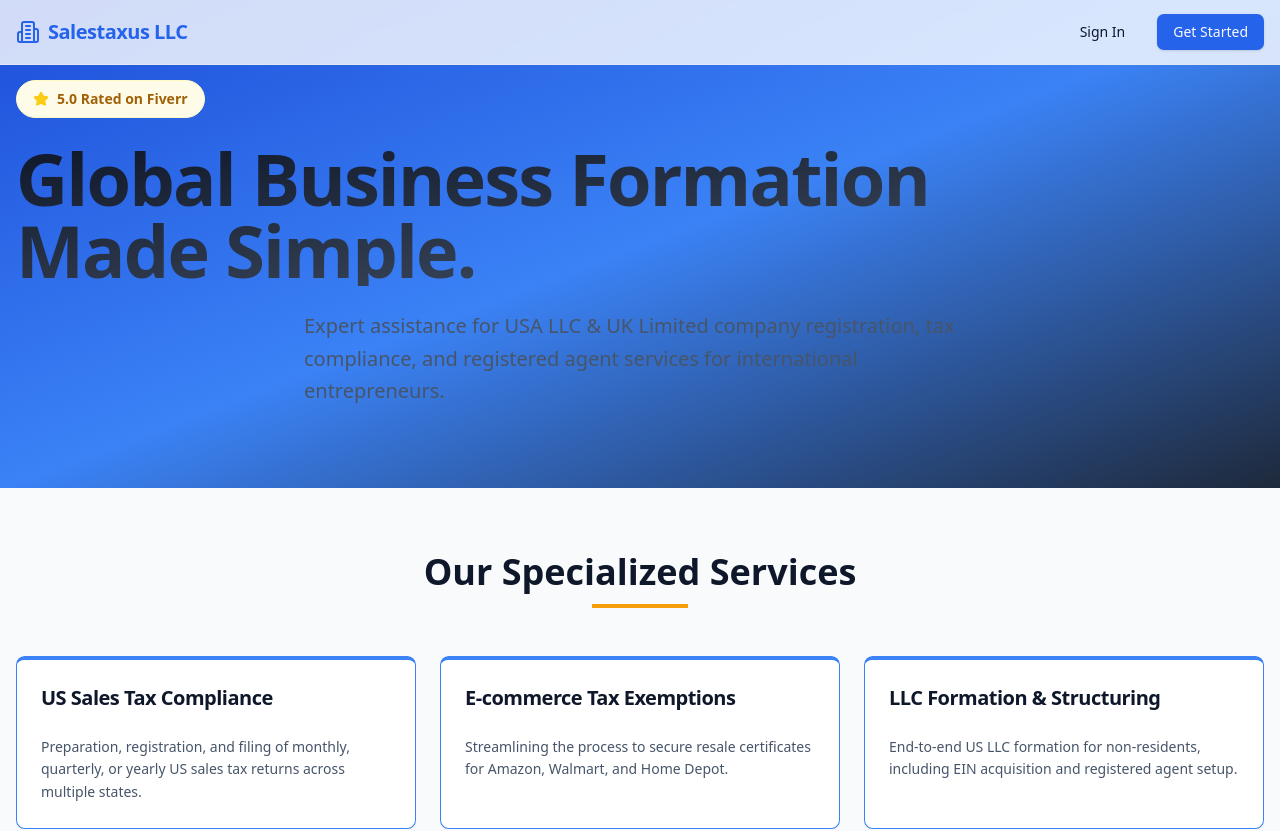
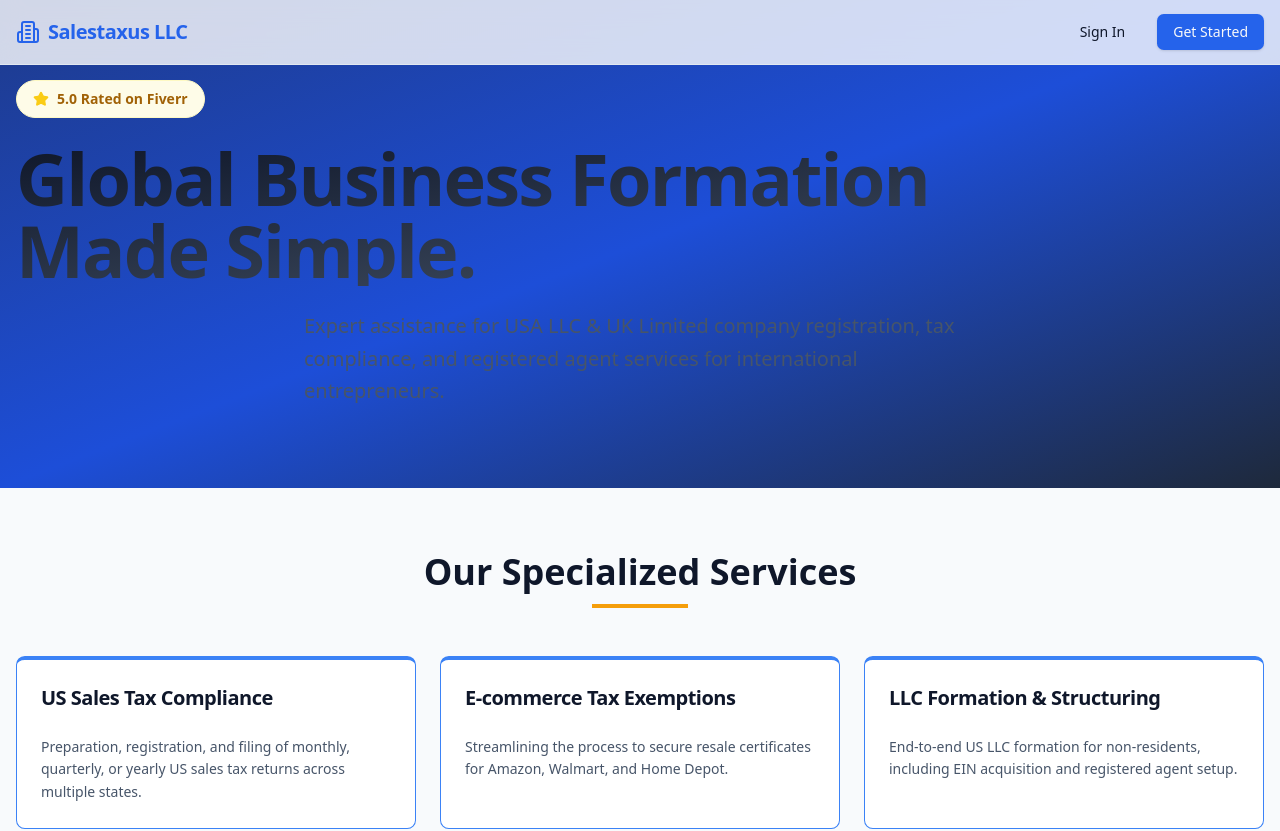
Before and after one commit to rawal7860/ecomifyUSA, a Next.js app: page / in a window 1280 px wide. Shown: the top 831 px of the page. Built offline with nearby package versions, Linux system fonts and the light colour scheme.

Commit message:
Edit /src/pages/index.tsx

```diff
--- a/src/pages/index.tsx
+++ b/src/pages/index.tsx
@@ -57,7 +57,7 @@ export default function HomePage() {
             </header>
 
             {/* Hero Section */}
-            <section className="relative bg-gradient-to-br from-blue-700 via-blue-500 to-slate-800 text-white py-20 overflow-hidden">
+            <section className="relative bg-gradient-to-br from-blue-900 via-blue-700 to-slate-800 text-white py-20 overflow-hidden">
                 <div className="max-w-7xl mx-auto px-4">
                     <div className="inline-flex items-center gap-2 px-4 py-2 rounded-full bg-yellow-50 border border-yellow-100 text-yellow-700 text-sm font-bold mb-6">
                         <Star className="h-4 w-4 fill-yellow-400 text-yellow-400" />
```
